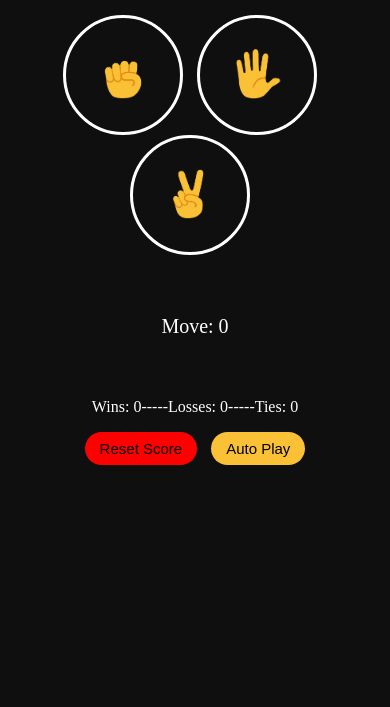
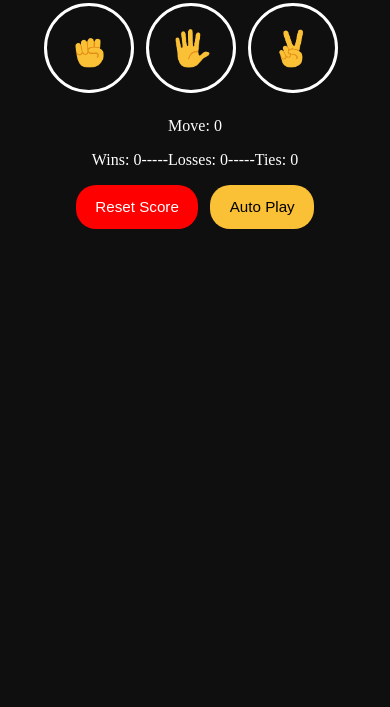
Before and after one commit to tanmayhutt/rock-paper-scissors, a plain HTML site: page index.html in a window 390 px wide. Shown: the part 137-844 px from the top of the page. Drawn offline with Linux system fonts and the light colour scheme.

Commit message:
Update: improved rock-paper-scissors

```diff
--- a/index.html
+++ b/index.html
@@ -3,6 +3,7 @@
 
 <head>
     <title>Rock Paper Scissors</title>
+    <meta name="viewport" content="width=device-width, initial-scale=1.0">
     <link rel="stylesheet" href="rock-papar-scissors.css">
 </head>
 
--- a/rock-papar-scissors.css
+++ b/rock-papar-scissors.css
@@ -2,68 +2,150 @@ body {
     background-color: rgb(15, 15, 15);
     color: white;
     text-align: center;
-    padding: 50px 20px;
+    padding: 4vw 2vw;
 }
 
 .title {
-    font-size: 30px;
+    font-size: 2rem;
     font-weight: bold;
 }
 
 .move-icon {
-    height: 50px;
+    height: 8vw;
+    max-height: 60px;
+    min-height: 40px;
 }
 
 .move-button {
     background-color: transparent;
     border: 3px solid white;
-    width: 120px;
-    height: 120px;
-    border-radius: 60px;
-    margin-right: 10px;
+    width: 24vw;
+    max-width: 120px;
+    min-width: 60px;
+    height: 24vw;
+    max-height: 120px;
+    min-height: 60px;
+    border-radius: 50%;
+    margin-right: 2vw;
+    margin-bottom: 1vw;
     cursor: pointer;
+    display: inline-flex;
+    align-items: center;
+    justify-content: center;
 }
 
 .result {
-    font-size: 25px;
+    font-size: 1.5rem;
     font-weight: bold;
-    margin: 50px;
+    margin: 3vw 0;
 }
 
 .move-number {
-    margin-top: 60px;
-    font-size: 20px;
+    margin-top: 2vw;
+    font-size: 1.2rem;
 }
 
 .score {
-    margin-top: 60px;
+    margin-top: 2vw;
 }
 
 .reset-score-button {
+    font-size: 1rem;
+    padding: 2vw 4vw;
+    min-width: 44px;
+    min-height: 44px;
+    border-radius: 20px;
+    margin-bottom: 1vw;
+    background-color: red;
     border: none;
-    font-size: 15px;
-    padding: 8px 15px;
-    cursor: pointer;
-    background-color: red;
-    margin-right: 10px;
-    border-radius: 20px;
+    color: white;
+    margin-right: 2vw;
 }
 
 .auto-play-button {
+    font-size: 1rem;
+    padding: 2vw 4vw;
+    min-width: 44px;
+    min-height: 44px;
+    border-radius: 20px;
+    margin-bottom: 1vw;
+    background-color: rgb(250, 192, 54);
     border: none;
-    font-size: 15px;
-    padding: 8px 15px;
-    cursor: pointer;
-    background-color: rgb(250, 192, 54);
-    border-radius: 20px;
+    color: black;
 }
 
 .stop-play-button {
+    font-size: 1rem;
+    padding: 2vw 4vw;
+    min-width: 44px;
+    min-height: 44px;
+    border-radius: 20px;
+    margin-bottom: 1vw;
+    background-color: red;
     border: none;
-    font-size: 15px;
-    padding: 8px 15px;
-    cursor: pointer;
-    background-color: red;
+    color: white;
     align-items: stretch;
-    border-radius: 20px;
 }
+
+@media (max-width: 600px) {
+    body {
+        padding: 8vw 4vw;
+    }
+
+    .title {
+        font-size: 2rem;
+    }
+
+    .move-button {
+        width: 28vw;
+        height: 28vw;
+        max-width: 90px;
+        max-height: 90px;
+        min-width: 48px;
+        min-height: 48px;
+        margin-right: 2vw;
+        margin-bottom: 2vw;
+    }
+
+    .move-icon {
+        height: 10vw;
+        max-height: 48px;
+        min-height: 32px;
+    }
+
+    .result {
+        font-size: 1.1rem;
+        margin: 3vw 0;
+    }
+
+    .move-number,
+    .score {
+        font-size: 1rem;
+        margin-top: 2vw;
+    }
+
+    .reset-score-button {
+        font-size: 0.95rem;
+        padding: 3vw 5vw;
+        min-width: 44px;
+        min-height: 44px;
+        margin-bottom: 2vw;
+        margin-right: 2vw;
+    }
+
+    .auto-play-button {
+        font-size: 0.95rem;
+        padding: 3vw 5vw;
+        min-width: 44px;
+        min-height: 44px;
+        margin-bottom: 2vw;
+    }
+
+    .stop-play-button {
+        font-size: 0.95rem;
+        padding: 3vw 5vw;
+        min-width: 44px;
+        min-height: 44px;
+        margin-bottom: 2vw;
+    }
+}
```
